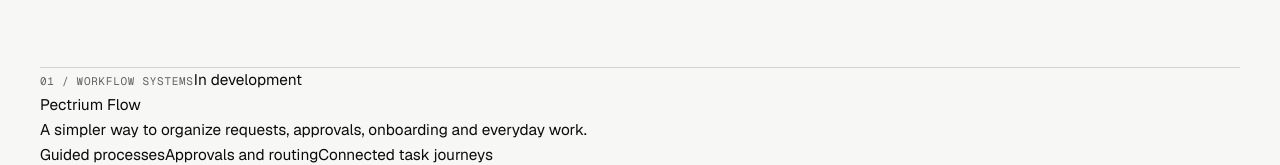
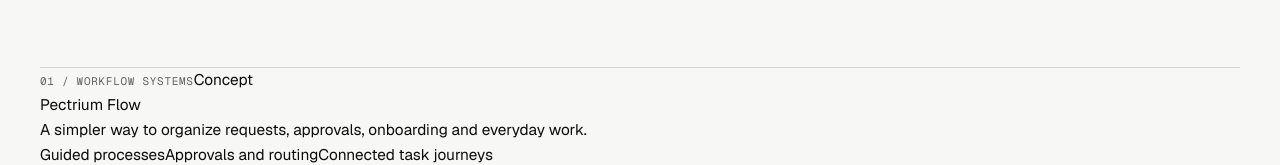
Before and after one commit to ejepsystems/ejepsystems, a Next.js app in the folder apps/web/: page /products in a window 1280 px wide. Shown: the part 489-654 px from the top of the page. Built offline with nearby package versions, Linux system fonts and the light colour scheme.

Commit message:
fix(content): avoid unverified development-stage claim for Flow

```diff
--- a/apps/web/app/products/page.tsx
+++ b/apps/web/app/products/page.tsx
@@ -8,7 +8,7 @@
 };
 
 const products = [
- {name:"Flow",category:"Workflow systems",description:"A simpler way to organize requests, approvals, onboarding and everyday work.",capabilities:["Guided processes","Approvals and routing","Connected task journeys"],status:"In development"},
+ {name:"Flow",category:"Workflow systems",description:"A simpler way to organize requests, approvals, onboarding and everyday work.",capabilities:["Guided processes","Approvals and routing","Connected task journeys"],status:"Concept"},
  {name:"Assist",category:"Intelligent assistance",description:"AI-supported ways to find information, understand context and move through complex tasks.",capabilities:["Knowledge discovery","Contextual guidance","Human review"],status:"Concept"},
  {name:"Connect",category:"Connected services",description:"A foundation for bringing authorized applications, information and workflows together.",capabilities:["System integrations","Event-driven workflows","Access controls"],status:"Concept"},
  {name:"Insight",category:"Data intelligence",description:"Clearer views of information to help people understand operations and make informed decisions.",capabilities:["Reporting","Data quality","Decision support"],status:"Concept"},
```
